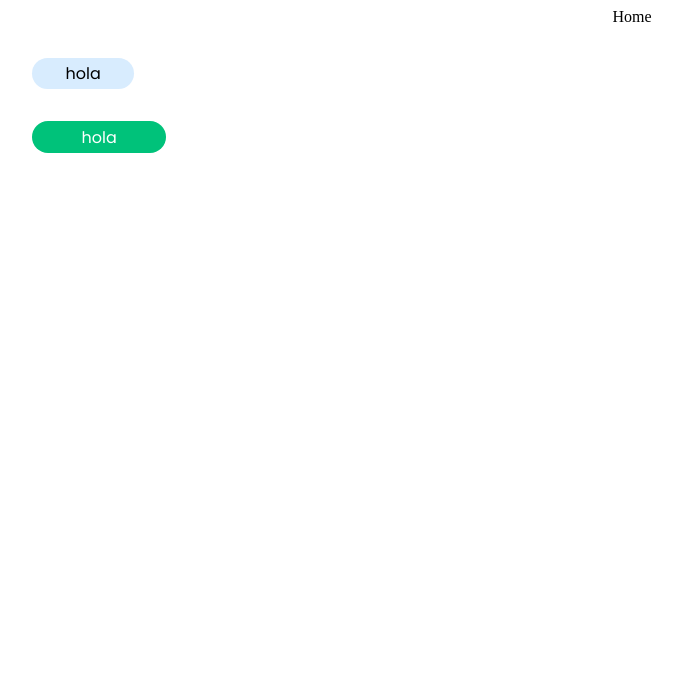
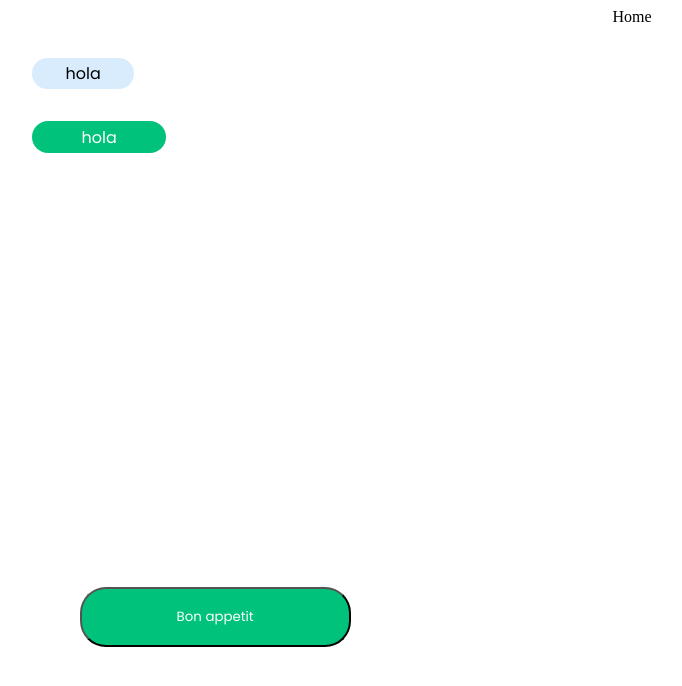
Before and after one commit to factoriaf5-p52/front-recette-social-recetasreactivas, a React (Create React App) app: page /Home in a window 1280 px wide. Shown: the top 686 px of the page, without its empty margins (8-690 px from the left). Built offline with nearby package versions, Linux system fonts and the light colour scheme.

Commit message:
add ButtonAccept

```diff
--- a/src/Pages/Home/Home.tsx
+++ b/src/Pages/Home/Home.tsx
@@ -1,3 +1,4 @@
+import { ButtonAcceptStyle } from '../../components/elements/Button/BottonAccept/ButtonAcceptStyle'
 import { ChipClearStyle} from '../../components/elements/Chips/ChipClear/chipClearStyle'
 import { ChipGreenStyle } from '../../components/elements/Chips/ChipGreen/chipGreenStyle'
 
@@ -9,12 +10,16 @@ const Home = () =>  {
     <>
     <HomeStyle>Home
     </HomeStyle>
+
     <ChipClearStyle>
             hola
     </ChipClearStyle>
+
     <ChipGreenStyle>
             hola
     </ChipGreenStyle>
+
+    <ButtonAcceptStyle>Bon appetit</ButtonAcceptStyle>
     </>
     )
 
--- /dev/null
+++ b/src/components/elements/Button/BottonAccept/ButtonAcceptStyle.tsx
@@ -0,0 +1,38 @@
+import styled from "styled-components";
+
+export const ButtonAcceptStyle = styled.button`
+    background:var(--color-highlights);
+    margin:2em;
+    color: white;
+    font-family: Poppins;
+
+
+   /* button */
+
+
+    /* Auto layout */
+
+    //display: flex;
+    //flex-direction: row;
+    justify-content: center;
+    align-items: center;
+    //padding: 10px 81px;
+    //gap: 10px;
+
+    position: absolute;
+    top: 70%;
+    width: 271px;
+    height: 60px;
+    left: 61px;
+
+
+    background: #00C27A;
+    border-radius: 26px;
+
+
+    p{
+        color:var(--color-white-primary);
+
+    }
+
+`
--- a/src/components/elements/index.tsx
+++ b/src/components/elements/index.tsx
@@ -1,4 +1,5 @@
 export { default as Button }  from './Button/Button';
+export { default as ButtonAcceptStyle } from './Button/BottonAccept/ButtonAccept'
 export { default as ChipClear } from './Chips/ChipClear/ChipClear';
 export { default as ChipGreen } from './Chips/ChipGreen/ChipGreen';
 export { default as FoodTypeCard } from './FoodTypeCard/FoodTypeCard';
```
Also changed, not shown: src/components/elements/Button/BottonAccept/ButtonAccept.tsx (added, +12 -0 lines).
